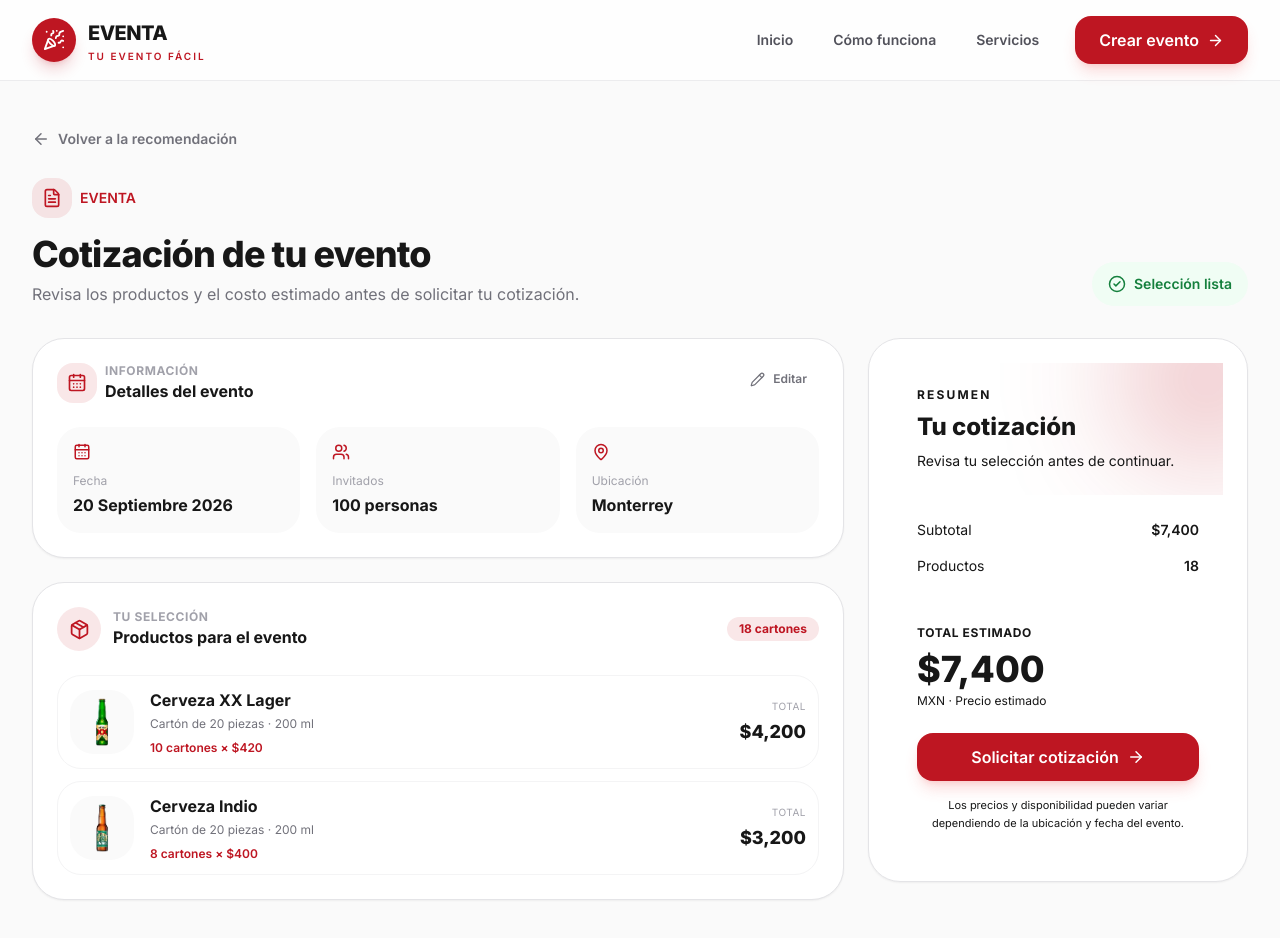
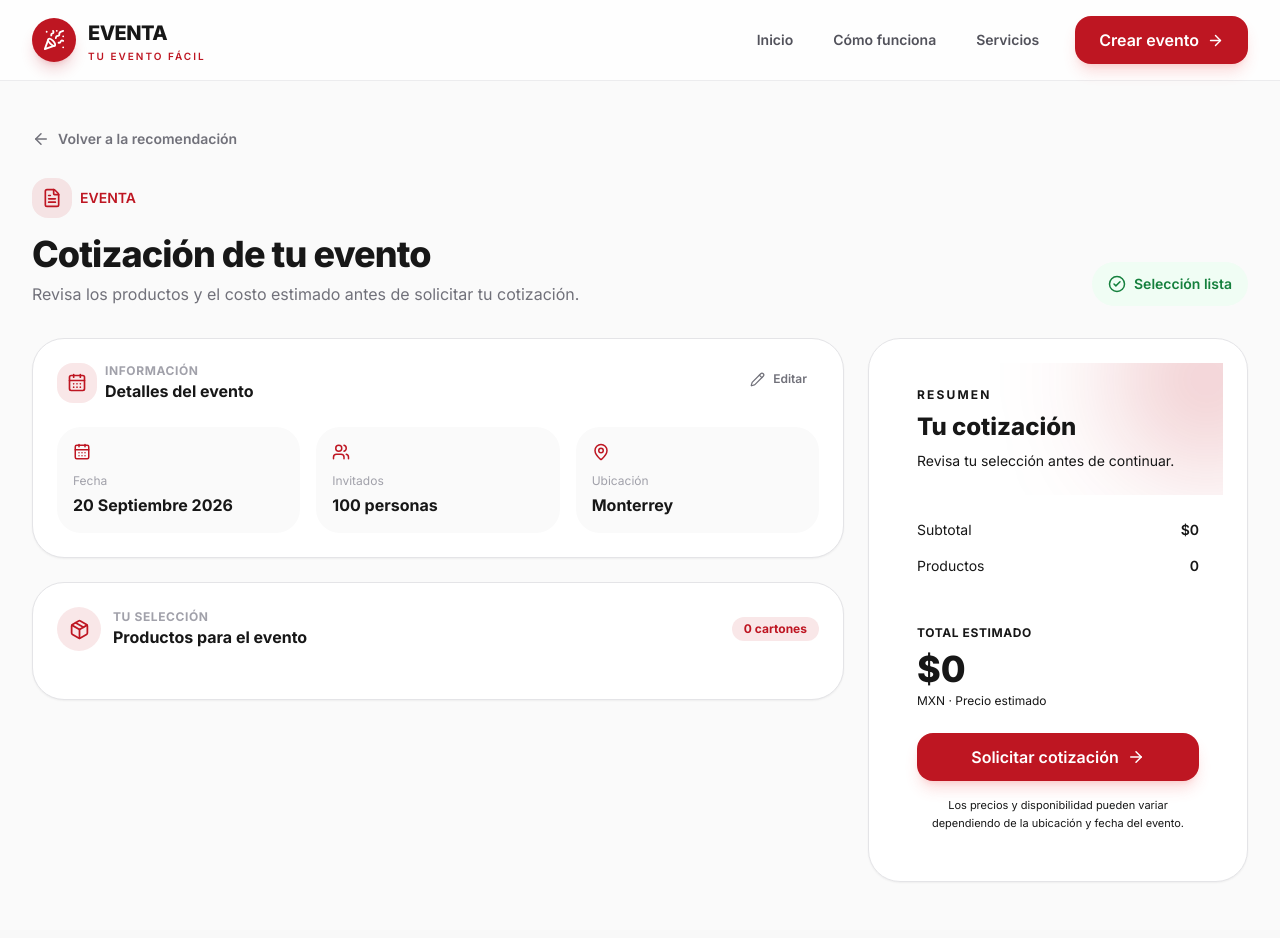
Before and after one commit to JorgeLuisGomezOlmos/eventa, a React (Vite) app: page /cotizacion in a window 1280 px wide. Shown: the top 938 px of the page. Built offline with nearby package versions, Linux system fonts and the light colour scheme.

Commit message:
Ya traigo la data de los productos seleccionados, del EventContext.tsx y se muestra bien en Quatation.tsx (cotizacion), falta traer los detos del detalle del evento

```diff
--- a/src/context/EventContext.tsx
+++ b/src/context/EventContext.tsx
@@ -25,6 +25,8 @@ const initialEventData: EventData = {
   selectedBeerIds: [],
 
   selectedSoftDrinkIds: [],
+
+  productQuantities: {},
 };
 
 const EventContext = createContext<EventContextType | undefined>(
--- a/src/pages/Quotation.tsx
+++ b/src/pages/Quotation.tsx
@@ -15,31 +15,57 @@ import { Link } from "react-router-dom";
 import Container from "../components/layout/Container";
 import Card from "../components/ui/Card";
 import Button from "../components/ui/Button";
+import { useMemo } from "react";
+import { useEvent } from "../context/EventContext";
+import { calculateRecommendation } from "../utils/recommendationCalculator";
 
-const quotationProducts = [
-  {
-    id: 1,
-    name: "Cerveza XX Lager",
-    description: "Cartón de 20 piezas · 200 ml",
-    quantity: 10,
-    unitPrice: 420,
-    image: "/images/products/xx-lager.png",
-  },
-  {
-    id: 2,
-    name: "Cerveza Indio",
-    description: "Cartón de 20 piezas · 200 ml",
-    quantity: 8,
-    unitPrice: 400,
-    image: "/images/products/indio.png",
-  },
-];
+  function Quotation() {
 
-function Quotation() {
+  const { eventData } = useEvent();
+
+
+  /* ============================= */
+  /* RECOMENDACIÓN REAL DEL EVENTO */
+  /* ============================= */
+
+  const recommendation = useMemo(() => {
+    return calculateRecommendation(eventData);
+  }, [eventData]);
+
+
+  /* ============================= */
+  /* PRODUCTOS PARA COTIZACIÓN */
+  /* ============================= */
+
+  const quotationProducts = recommendation.products.map(
+    (product) => ({
+
+      ...product,
+
+      // Usamos la cantidad modificada por el usuario.
+      // Si no existe, usamos la cantidad recomendada.
+      quantity:
+        eventData.productQuantities[product.id] ??
+        product.quantity,
+
+    })
+  );
+
+
+  /* ============================= */
+  /* SUBTOTAL */
+  /* ============================= */
+
   const subtotal = quotationProducts.reduce(
-    (total, product) => total + product.quantity * product.unitPrice,
+    (total, product) =>
+      total + product.quantity * product.unitPrice,
     0
   );
+
+
+  /* ============================= */
+  /* TOTAL DE PRODUCTOS */
+  /* ============================= */
 
   const totalProducts = quotationProducts.reduce(
     (total, product) => total + product.quantity,
--- a/src/pages/Recommendation.tsx
+++ b/src/pages/Recommendation.tsx
@@ -49,7 +49,7 @@ function Recommendation() {
   }, []);
 
   const navigate = useNavigate();
-  const { eventData } = useEvent();
+  const { eventData, setEventData } = useEvent();
 
   const recommendation = useMemo(() => {
     return calculateRecommendation(eventData);
@@ -103,24 +103,61 @@ function Recommendation() {
 
   recommendation.products.forEach((product) => {
     initialQuantities[product.id] =
+      eventData.productQuantities[product.id] ??
       product.quantity;
   });
 
   return initialQuantities;
 });
 
+
+useEffect(() => {
+  const initialQuantities: Record<string, number> = {};
+
+  recommendation.products.forEach((product) => {
+    initialQuantities[product.id] =
+      eventData.productQuantities[product.id] ??
+      product.quantity;
+  });
+
+  setQuantities(initialQuantities);
+
+  setEventData((currentEvent) => ({
+    ...currentEvent,
+    productQuantities: initialQuantities,
+  }));
+
+  // Solo queremos sincronizar cuando cambian
+  // los productos recomendados
+  // eslint-disable-next-line react-hooks/exhaustive-deps
+}, [
+  eventData.selectedBeerIds,
+  eventData.selectedSoftDrinkIds,
+]);
+
+
 const updateQuantity = (
   productId: string,
   change: number
 ) => {
-    setQuantities((prev) => ({
-      ...prev,
-
-      [productId]: Math.max(
+  setQuantities((prev) => {
+    const newQuantity = Math.max(
       0,
       (prev[productId] || 0) + change
-      ),
+    );
+
+    const updatedQuantities = {
+      ...prev,
+      [productId]: newQuantity,
+    };
+
+    setEventData((currentEvent) => ({
+      ...currentEvent,
+      productQuantities: updatedQuantities,
     }));
+
+    return updatedQuantities;
+  });
 };
 
   const getProductTotal = (productId: string) => {
--- a/src/types/event.ts
+++ b/src/types/event.ts
@@ -27,4 +27,7 @@ export interface EventData {
 
   // 🥤 Para el futuro
   selectedSoftDrinkIds: string[];
+
+  // 📦 Cantidad seleccionada de cada producto
+  productQuantities: Record<string, number>;
 }
```
Lines whose indentation alone changed are shown as unchanged.
